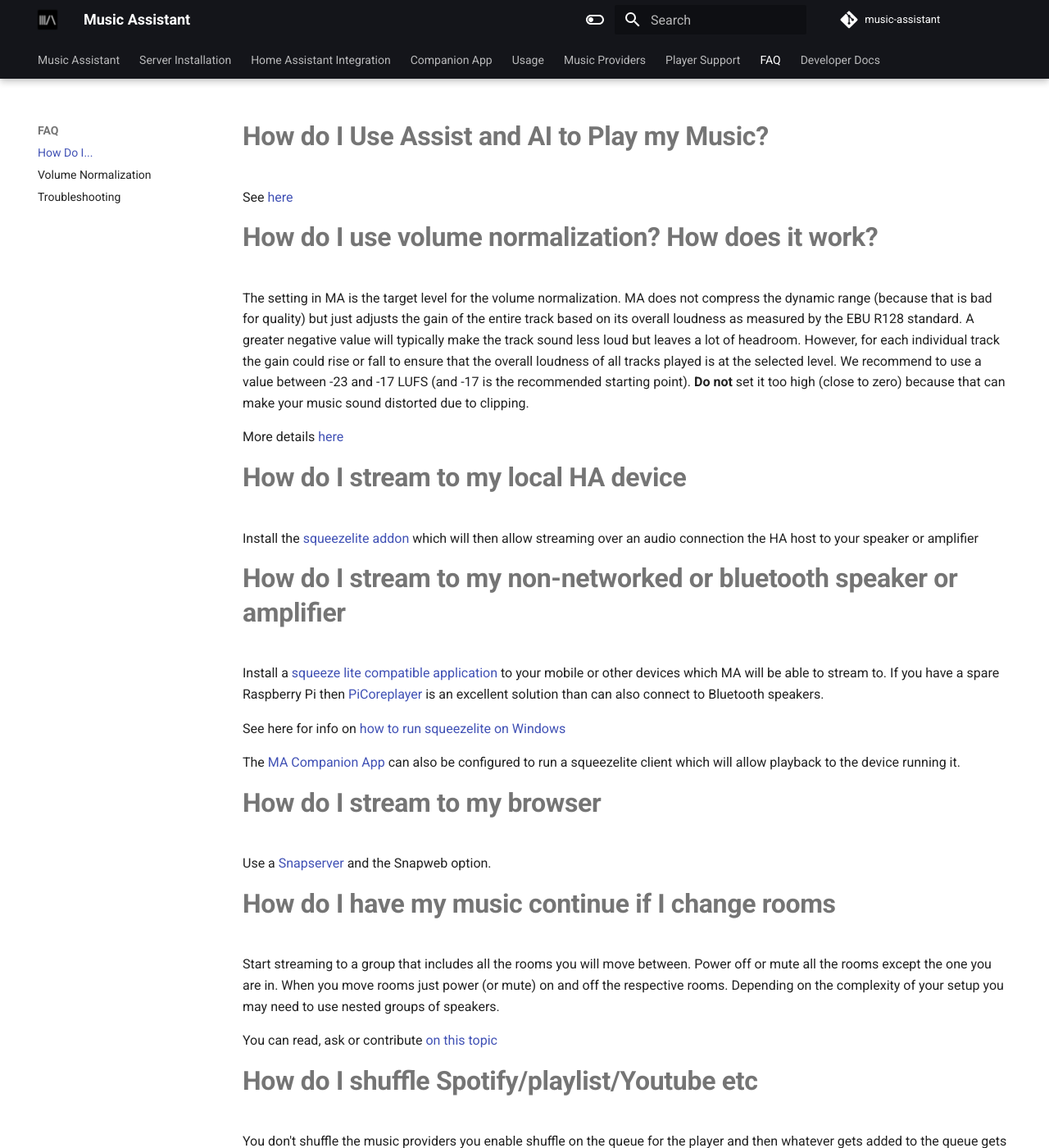
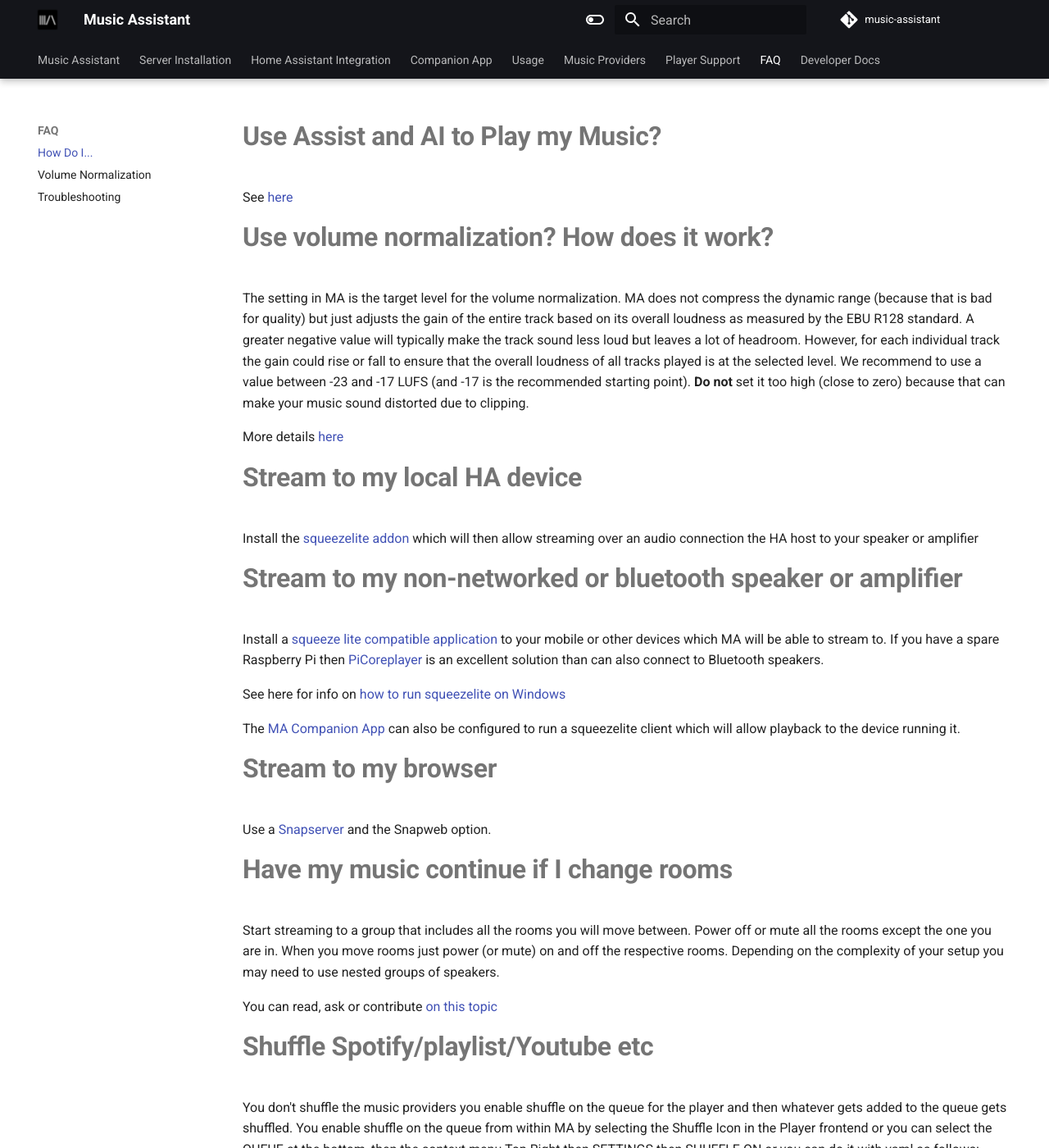
Before and after one commit to pwbriggs/music-assistant.github.io, an MkDocs documentation site: the page built from docs/faq/how-to.md, in a window 1280 px wide and 1400 px high. Shown: the whole window at 82% size. Built offline with MkDocs 1.6.1 and Material for MkDocs 9.7.7, drawn with Linux system fonts in a browser that asks for light colours; some of the changed text lies outside the part shown.

Commit message:
Remove “How do I” from each heading

````diff
--- a/docs/faq/how-to.md
+++ b/docs/faq/how-to.md
@@ -1,18 +1,18 @@
-# **How do I Use Assist and AI to Play my Music?**
+# **Use Assist and AI to Play my Music?**
 
 See [here](../integration.md)
 
-# **How do I use volume normalization? How does it work?**
+# **Use volume normalization? How does it work?**
 
 The setting in MA is the target level for the volume normalization. MA does not compress the dynamic range (because that is bad for quality) but just adjusts the gain of the entire track based on its overall loudness as measured by the EBU R128 standard. A greater negative value will typically make the track sound less loud but leaves a lot of headroom. However, for each individual track the gain could rise or fall to ensure that the overall loudness of all tracks played is at the selected level. We recommend to use a value between -23 and -17 LUFS (and -17 is the recommended starting point). **Do not** set it too high (close to zero) because that can make your music sound distorted due to clipping.
 
 More details [here](normalization.md)
 
-# **How do I stream to my local HA device**
+# **Stream to my local HA device**
 
 Install the [squeezelite addon](https://github.com/pssc/ha-addon-squeezelite) which will then allow streaming over an audio connection the HA host to your speaker or amplifier
 
-# **How do I stream to my non-networked or bluetooth speaker or amplifier**
+# **Stream to my non-networked or bluetooth speaker or amplifier**
 
 Install a [squeeze lite compatible application](https://sourceforge.net/projects/lmsclients/files/squeezelite/) to your mobile or other devices which MA will be able to stream to. If you have a spare Raspberry Pi then [PiCoreplayer](https://www.picoreplayer.org) is an excellent solution than can also connect to Bluetooth speakers.
 
@@ -20,17 +20,17 @@
 
 The [MA Companion App](../companion-app.md) can also be configured to run a squeezelite client which will allow playback to the device running it.
 
-# **How do I stream to my browser**
+# **Stream to my browser**
 
 Use a [Snapserver](../player-support/snapcast.md) and the Snapweb option.
 
-# **How do I have my music continue if I change rooms**
+# **Have my music continue if I change rooms**
 
 Start streaming to a group that includes all the rooms you will move between. Power off or mute all the rooms except the one you are in. When you move rooms just power (or mute) on and off the respective rooms. Depending on the complexity of your setup you may need to use nested groups of speakers.
 
 You can read, ask or contribute [on this topic](https://github.com/orgs/music-assistant/discussions/702)
 
-# **How do I shuffle Spotify/playlist/Youtube etc**
+# **Shuffle Spotify/playlist/Youtube etc**
 
 You don't shuffle the music providers you enable shuffle on the queue for the player and then whatever gets added to the queue gets shuffled. You enable shuffle on the queue from within MA by selecting the Shuffle Icon in the Player frontend or you can select the QUEUE at the bottom, then the context menu Top Right then SETTINGS then SHUFFLE ON or you can do it with yaml as follows:
 ``` yaml
@@ -41,7 +41,7 @@
   shuffle: true
 ```
 
-# **How do I add items to the queue via a script or automation**
+# **Add items to the queue via a script or automation**
 
 ``` yaml
 service: media_player.play_media
@@ -54,19 +54,19 @@
 
 See also how to use the mass.play_media service call
 
-# **How do I start a playlist with a script**
+# **Start a playlist with a script**
 
 Use the `media_player.play_media` service call shown above or `mass.play_media` service as described here.
 
-# **How do I start a radio stream with an automation**
+# **Start a radio stream with an automation**
 
 Use the `mass.play_media` service call and set the `media_id` as the station name.
 
-# **How do I clear the queue with a script or automation**
+# **Clear the queue with a script or automation**
 
 Use the HA service call of `media_player.clear_playlist` or the new `mass.play_media` service call and select the appropriate enqueue option if wanting to clear the queue and play something else.
 
-# **How do I add radio stations to MA**
+# **Add radio stations to MA**
 
 If you use the [TuneIn provider](../music-providers/tunein.md) then stations that are favourited in your account will appear.
 
@@ -75,7 +75,7 @@
 Direct entry of stations can be done by navigating to the radio stations page and selecting the menu top right and ADD ITEM FROM URL
 This will also work for locally hosted streams such as from Icecast.
 
-# **How do I create playlists or use M3U files**
+# **Create playlists or use M3U files**
 
 You can create playlists from the MA UI. Adding items can also be done feom the UI.
 
@@ -98,27 +98,27 @@
 
 Relative paths to the playlist (e.g.` ../Mariah Carey/Merry Christmas/02 All I Want for Christmas Is You.flac` ) should also work.
 
-# **How do I go to next/previous radio station via a script**
+# **Go to next/previous radio station via a script**
 
 Create a playlist with multiple radio stations and start playing it. Now you can use next and previous to switch between the stations
 
-# **How do I stop the music after a period of time aka Sleep Timer**
+# **Stop the music after a period of time aka Sleep Timer**
 
 See here: https://github.com/music-assistant/hass-music-assistant/discussions/830
 
-# **How do I use MA with Mopidy**
+# **Use MA with Mopidy**
 
 See here https://github.com/music-assistant/hass-music-assistant/discussions/439
 
-# **How do I use the MA service call `mass.play_media`**
+# **Use the MA service call `mass.play_media`**
 
 See [here](massplaymedia.md)
 
-# **How do I use the MA service call `mass.search`**
+# **Use the MA service call `mass.search`**
 
 See [here](masssearch.md)
 
-# **How do I get the URI?**
+# **Get the URI?**
 
 For playlists, artists, albums and radio you can simply use the name.
 
@@ -134,16 +134,16 @@
 
 Similarly, if the album name is ambiguous you can specify the artist name first (`Queen - Greatest Hits`)
 
-# **How do I run MA when I have SSL setup on my internal network?**
+# **Run MA when I have SSL setup on my internal network?**
 
 Trying to run MA with SSL is not recommended. Having said that, whilst you can not run the stream service behind SSL you can configure the frontend entirely to your requirements. The default is that the frontend is protected by Ingress in HAOS. For those using docker, it is possible to host it on a desired port and then run a (Ingress) reverse proxy. No support will be provided for these setups, we recommend you use HAOS.
 
-# **How do I get the MA icon in the HA sidebar?**
+# **Get the MA icon in the HA sidebar?**
 
 If you are running the addon within the HA host go to SETTINGS>>ADDONS>>MUSIC ASSISTANT and select "Show in sidebar".
 
 If you are using docker then you can use an [iframe panel](https://www.home-assistant.io/integrations/panel_iframe/)
 
-# **How do I add a rotary encoder with push button to a piCorePlayer**
+# **Add a rotary encoder with push button to a piCorePlayer**
 
 See [here](https://github.com/orgs/music-assistant/discussions/1123#discussioncomment-7945369)
````
